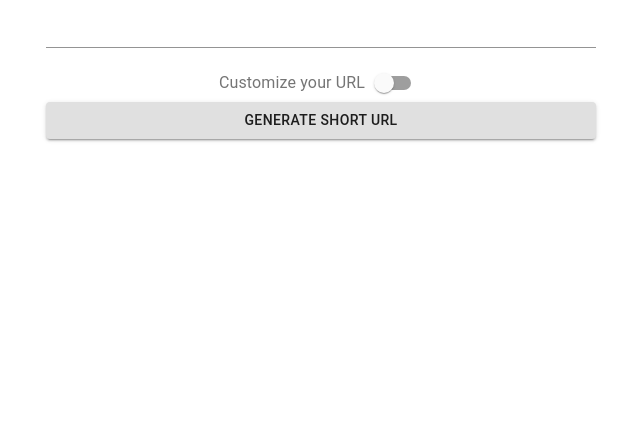
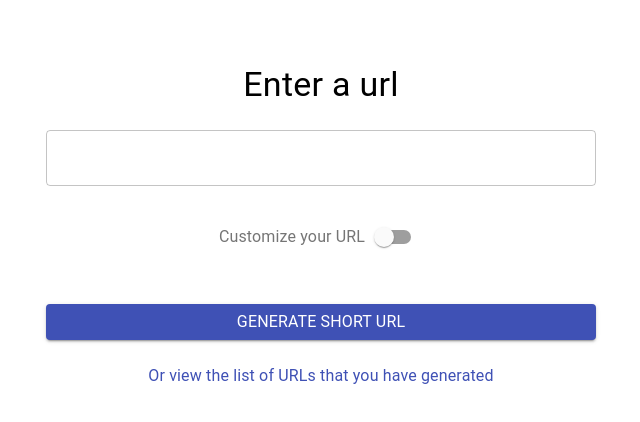
Before and after one commit to pdhaila97/url-shortener-ui, a React (Create React App) app: page / in a window 1280 px wide. Shown: the top 422 px of the page, without its empty margins (319-959 px from the left). Built offline with nearby package versions, Linux system fonts and the light colour scheme.

Commit message:
minor changes in UI

```diff
--- a/src/components/DashboardPage/index.tsx
+++ b/src/components/DashboardPage/index.tsx
@@ -1,4 +1,4 @@
-import { Box, Button, Input, InputLabel, Link, List, ListItem, Typography } from '@material-ui/core';
+import { Box, Button, InputLabel, Link, List, ListItem, TextField, Typography } from '@material-ui/core';
 import React, { FormEvent, useState } from 'react';
 import { generateShortUrl } from '../../services/httpService';
 import Switch from '@material-ui/core/Switch';
@@ -24,7 +24,14 @@ function DashboardPage (props: any) {
         }
     });
 
-    const [url, setUrl] = useState("");
+    const [errors, setErrors]: any = useState({
+        url: {
+            status: false,
+            message: ""
+        }
+    });
+
+    const [url, setUrl]: any = useState(null);
 
     const updateFieldValues = (fieldName: string, value: any) => {
         setFieldValues((fieldValues) => {
@@ -54,26 +61,32 @@ function DashboardPage (props: any) {
         let longUrl = fieldValues.url.trim();
         if(longUrl) {
             try {
-                let longUrlArr = longUrl.split("://");
-                if(longUrlArr.length === 1) {
-                    longUrlArr.unshift("http");
-                }
-                longUrl = longUrlArr.join("://");
+                new URL(longUrl); // will throw an error for invalid url
+                setErrors({url : {}})
                 generateShortUrl(longUrl, customizationObj).then((value) => {
                     const urlsLS = JSON.parse(localStorage.getItem("urlsLS") || "[]");
                     const url = `${window.location.origin}/${value}`;
-                    urlsLS.push({
+                    let urlObj = {
                         shortUrl: url,
                         url: fieldValues.url,
                         expiryTime: customizationObj ? customizationObj.expiryTime : null,
                         loggingEnabled: customizationObj ? customizationObj.loggingEnabled : null
-                    });
+                    };
+                    urlsLS.push(urlObj);
                     localStorage.setItem("urlsLS", JSON.stringify(urlsLS));
-                    setUrl(url);
+                    setUrl(urlObj);
                 });
             } catch (err) {
-                alert("Invalid URL")
+                setErrors({url: {
+                    message: "Invalid URL. Please enter the complete URL",
+                    status: true
+                }})
             }
+        } else {
+            setErrors({url: {
+                message: "Please enter a URL",
+                status: true
+            }})
         }
     }
 
@@ -104,11 +117,16 @@ function DashboardPage (props: any) {
         });
     }
 
+    const goToListPage = () => {
+        props.history.push("/list");
+    }
+
     return (
-        <Box mt={2} height={1} display="flex" flexDirection="column" alignItems="center">
+        <Box p={2} display="flex" flexDirection="column" alignItems="center">
+            <Box pt={6}><Typography variant="h4">Enter a url</Typography></Box>
             <StyledForm onSubmit={onSubmit}>
-                <Box display="flex" flexDirection="column">
-                    <Box mb={2}><Input fullWidth name="url" value={fieldValues.url} onChange={(e) => updateFieldValues(e.target.name, e.target.value)} /></Box>
+                <Box mt={3} display="flex" flexDirection="column">
+                    <Box mb={4}><TextField variant="outlined" error={errors.url.status} helperText={errors.url.message} fullWidth name="url" value={fieldValues.url} onChange={(e) => updateFieldValues(e.target.name, e.target.value)} /></Box>
                     {/* customize url */}
                     <Box display="flex" justifyContent="center" alignItems="center">
                         <InputLabel>Customize your URL</InputLabel>
@@ -117,24 +135,33 @@ function DashboardPage (props: any) {
                     {fieldValues.customizeUrl && <Box>
                             <List>
                                 <ListItem>
-                                    <Typography>Enable Expiration Time: </Typography>
+                                    <InputLabel>Toggle Expiration Time: </InputLabel>
                                     <Switch checked={fieldValues.customization.expiryDate.enabled} onChange={toggleExpiration}></Switch>
                                 </ListItem>
                                 {fieldValues.customization.expiryDate.enabled && <ListItem>
-                                    <Box pr={1}><Typography>Set Expiration Time: </Typography></Box>
+                                    <Box pr={1}><InputLabel>Set Expiration Time: </InputLabel></Box>
                                     <DateTimePicker value={fieldValues.customization.expiryDate.value} onChange={updateDate}></DateTimePicker>
                                 </ListItem>}
                                 <ListItem>
-                                    <Typography>Enable Logging: </Typography>
+                                    <InputLabel>Toggle Logging: </InputLabel>
                                     <Switch checked={fieldValues.customization.logging} onChange={toggleLogging}></Switch>
                                 </ListItem>
                             </List>
                         </Box>}
-                    <Button variant="contained" type="submit">Generate Short URL</Button>
+                    <Box pt={6}><Button fullWidth color="primary" variant="contained" type="submit"><Typography variant="body1">Generate Short URL</Typography></Button></Box>
+                    <Box pt={3} textAlign="center"><Link color="primary" onClick={goToListPage}><Typography variant="body1">Or view the list of URLs that you have generated</Typography></Link></Box>
                 </Box>
             </StyledForm>
-            {url && <><Box my={2}><Typography variant="h5">Short URL - </Typography></Box>
-            <Link href={url}>{url}</Link></>}
+            {url && <><Box display="flex" justifyContent="center" alignItems="center" mt={4}><Typography variant="h6">This is your short URL - &nbsp;</Typography>
+            <Link variant="h6" href={url.shortUrl}>{url.shortUrl}</Link>
+            </Box>
+            {url.expiryTime && <Box pt={2}>
+                <Typography>The link will get expired by {new Date(url.expiryTime).toString()}</Typography>
+            </Box>}
+            {url.loggingEnabled && <Box pt={2}>
+                <Typography>You have set the logging enabled for this short URL.</Typography>
+            </Box>}
+            </>}
         </Box>
     )
 }
--- a/src/components/ListPage/index.tsx
+++ b/src/components/ListPage/index.tsx
@@ -12,10 +12,15 @@ function ListPage(props: any) {
         setList(urlsLS);
     }, []);
 
+    const goToHome = () => {
+        props.history.push("/");
+    }
+
     return <>
         <Box px={2}>
             <Box textAlign="center" py={4}><Typography variant="h4">List of short URLs created</Typography></Box>
             <Box pb={4}><URLListTable list={list}/></Box>
+            <Box pb={4} textAlign="center"><Link onClick={goToHome}><Typography>Return to create more short URLs</Typography></Link></Box>
         </Box>
     </>
 }
```
